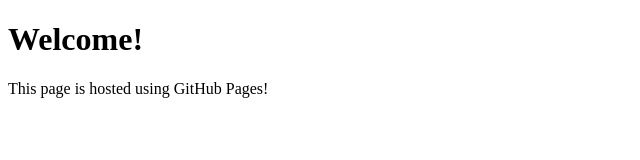
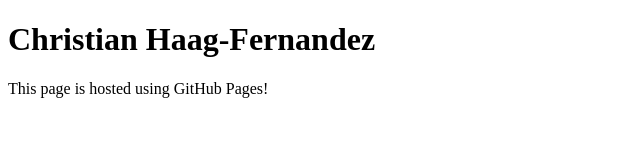
Before and after one commit to SeeFern/SeeFern.github.io, a plain HTML site: page index.html in a window 1280 px wide. Shown: the whole page, without its empty margins (0-640 px from the left). Drawn offline with Linux system fonts and the light colour scheme.

Commit message:
pahe h1 changed to my name

```diff
--- a/index.html
+++ b/index.html
@@ -6,7 +6,7 @@
     <link rel="stylesheet" href="./style.css" />
     <head>
         <body>
-            <h1>Welcome!</h1>
+            <h1>Christian Haag-Fernandez</h1>
             <p>This page is hosted using GitHub Pages!</p>
             <script src="./script.js"></script>
         </body>
```
